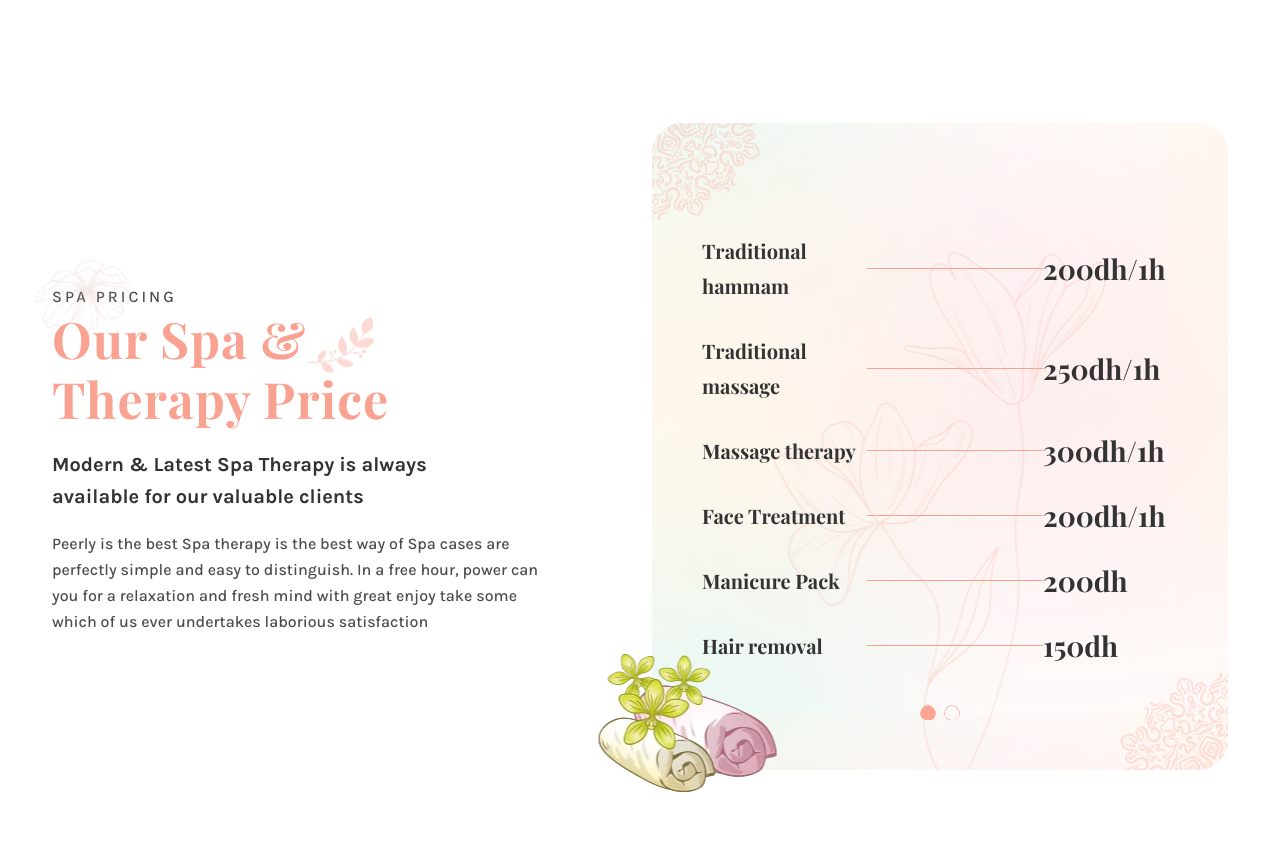
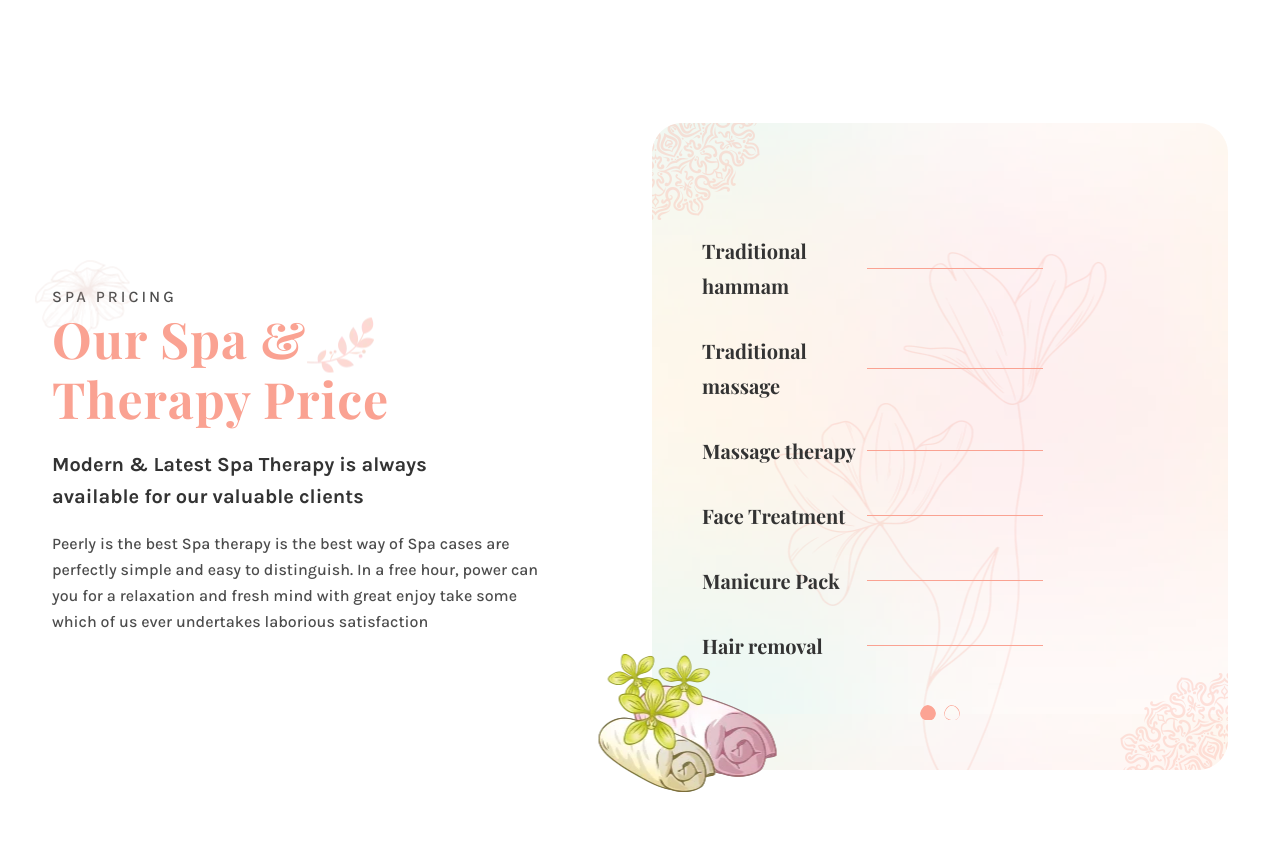
Before and after one commit to sinonodd/pearly, a plain HTML site: page index.html in a window 1280 px wide. Shown: the part 3740-4592 px from the top of the page. Drawn offline with nearby package versions, Linux system fonts and the light colour scheme.

Commit message:
:sparkles: Updated prices

```diff
--- a/index.html
+++ b/index.html
@@ -426,7 +426,7 @@
                                                     <div class="single-price">
                                                         <p class="title">Traditional hammam</p>
                                                         <span class="line"></span>
-                                                        <p class="price">200dh/1h</p>
+                                                        <!-- <p class="price">200dh/1h</p> -->
                                                     </div>
                                                     <!-- Ssingle Pricing End -->
 
@@ -434,7 +434,7 @@
                                                     <div class="single-price">
                                                         <p class="title">Traditional massage</p>
                                                         <span class="line"></span>
-                                                        <p class="price">250dh/1h</p>
+                                                        <!-- <p class="price">250dh/1h</p> -->
                                                     </div>
                                                     <!-- Ssingle Pricing End -->
 
@@ -442,7 +442,7 @@
                                                     <div class="single-price">
                                                         <p class="title">Massage therapy</p>
                                                         <span class="line"></span>
-                                                        <p class="price">300dh/1h</p>
+                                                        <!-- <p class="price">300dh/1h</p> -->
                                                     </div>
                                                     <!-- Ssingle Pricing End -->
 
@@ -450,7 +450,7 @@
                                                     <div class="single-price">
                                                         <p class="title">Face Treatment</p>
                                                         <span class="line"></span>
-                                                        <p class="price">200dh/1h</p>
+                                                        <!-- <p class="price">200dh/1h</p> -->
                                                     </div>
                                                     <!-- Ssingle Pricing End -->
 
@@ -458,7 +458,7 @@
                                                     <div class="single-price">
                                                         <p class="title">Manicure Pack</p>
                                                         <span class="line"></span>
-                                                        <p class="price">200dh</p>
+                                                        <!-- <p class="price">200dh</p> -->
                                                     </div>
                                                     <!-- Ssingle Pricing End -->
 
@@ -466,7 +466,7 @@
                                                     <div class="single-price">
                                                         <p class="title">Hair removal</p>
                                                         <span class="line"></span>
-                                                        <p class="price">150dh</p>
+                                                        <!-- <p class="price">150dh</p> -->
                                                     </div>
                                                     <!-- Ssingle Pricing End -->
 
@@ -479,7 +479,7 @@
                                                     <div class="single-price">
                                                         <p class="title">apply varnish</p>
                                                         <span class="line"></span>
-                                                        <p class="price">60dh</p>
+                                                        <!-- <p class="price">60dh</p> -->
                                                     </div>
                                                     <!-- Ssingle Pricing End -->
 
@@ -487,7 +487,7 @@
                                                     <div class="single-price">
                                                         <p class="title">apply gel</p>
                                                         <span class="line"></span>
-                                                        <p class="price">300dh</p>
+                                                        <!-- <p class="price">300dh</p> -->
                                                     </div>
                                                     <!-- Ssingle Pricing End -->
 
@@ -495,7 +495,7 @@
                                                     <div class="single-price">
                                                         <p class="title">Feet massage</p>
                                                         <span class="line"></span>
-                                                        <p class="price">200dh</p>
+                                                        <!-- <p class="price">200dh</p> -->
                                                     </div>
                                                     <!-- Ssingle Pricing End -->
 
@@ -503,7 +503,7 @@
                                                     <div class="single-price">
                                                         <p class="title">heating blanket</p>
                                                         <span class="line"></span>
-                                                        <p class="price">300dh/1h</p>
+                                                        <!-- <p class="price">300dh/1h</p> -->
                                                     </div>
                                                     <!-- Ssingle Pricing End -->
 
```
